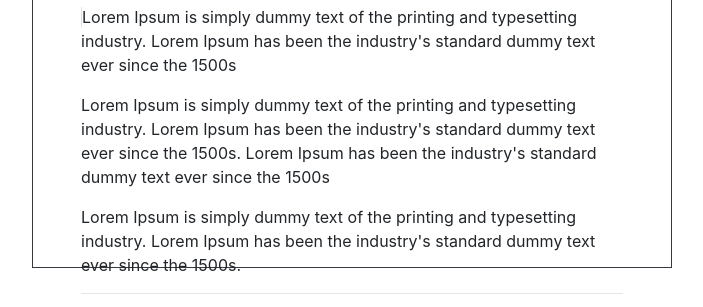
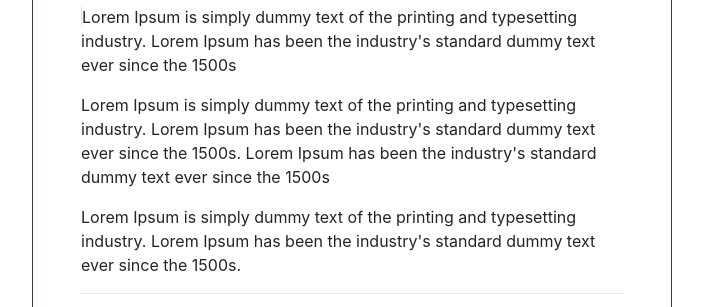
Before and after one commit to rutuja5544/Block_Bootstrap, a plain HTML site: page index.html in a window 1280 px wide. Shown: the part 132-439 px from the top of the page, without its empty margins (288-991 px from the left). Drawn offline with nearby package versions, Linux system fonts and the light colour scheme.

Commit message:
Update index.html
fdgdg xcv

```diff
--- a/index.html
+++ b/index.html
@@ -14,7 +14,7 @@
 
   </head>
   <body>
-    <div class="border border-dark p-blank-5 m-auto p-5 w-50 h-50">
+    <div class="border border-dark p-blank-5 m-auto p-5 w-50 h-80">
 
 <!--       first Article -->
       <h5 class="text-muted"> NOVEMBER 23 2015 </h5>
```
